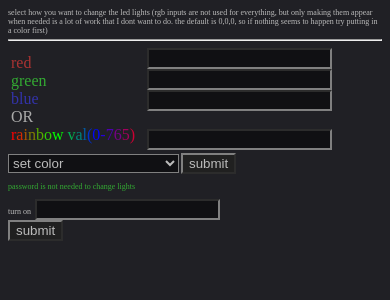
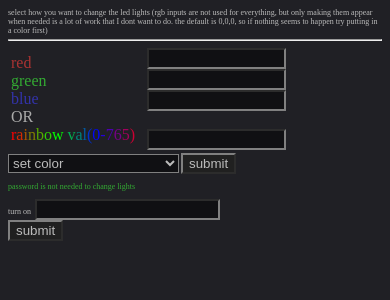
Before and after one commit to e-shrdlu/LED-controller, a Flask app: page / in a window 390 px wide. Shown: the top 300 px of the page. Run offline with Flask 2, Linux system fonts and the light colour scheme.

Commit message:
added 'reset' to dropdown, kills all running animations instead of simply clearing, and added improved styling to html pages

```diff
--- a/app.py
+++ b/app.py
@@ -1,7 +1,7 @@
 # scp *.py pi@192.168.0.8:/home/pi/Desktop/webserver
 
 # ipconfig && D: && cd D:\Coding\allpython\0raspiLED\LED_project\LED-controller && py -m http.server
-# ssh pi@192.168.0.8 "curl 192.168.0.198:8000/app.py > ~/Desktop/webserver/app.py && curl 192.168.0.198:8000/templates/index.html > ~/Desktop/webserver/templates/index.html && curl 192.168.0.198:8000/led.py > ~/Desktop/webserver/led.py && curl 192.168.0.198:8000/pswd.txt > ~/Desktop/webserver/pswd.txt && curl 192.168.0.198:8000/led_change_handler.py > ~/Desktop/webserver/led_change_handler.py && curl 192.168.0.198:8000/pswd.txt > ~/Desktop/webserver/pswd.txt && curl 192.168.0.198:8000/alarm_handler.py > ~/Desktop/webserver/alarm_handler.py && sudo python3 ~/Desktop/webserver/app.py"
+# ssh pi@192.168.0.8 "curl 192.168.0.198:8000/app.py > ~/Desktop/webserver/app.py && curl 192.168.0.198:8000/templates/index.html > ~/Desktop/webserver/templates/index.html && curl 192.168.0.198:8000/led.py > ~/Desktop/webserver/led.py && curl 192.168.0.198:8000/pswd.txt > ~/Desktop/webserver/pswd.txt && curl 192.168.0.198:8000/led_change_handler.py > ~/Desktop/webserver/led_change_handler.py && curl 192.168.0.198:8000/alarm_handler.py > ~/Desktop/webserver/alarm_handler.py && curl 192.168.0.198:8000/templates/alarm.html > ~/Desktop/webserver/templates/alarm.html && sudo python3 ~/Desktop/webserver/app.py"
 # ssh pi@192.168.0.8 "curl 192.168.0.198:8000/led.py > ~/Desktop/webserver/led.py && sudo reboot python3 ~/Desktop/webserver/app.py"
 
 # curl -X POST -F red=12 -F green=33 -F blue=2 -F rainbow_val= -F choice="set color" http://192.168.0.8
--- a/led.py
+++ b/led.py
@@ -462,8 +462,13 @@ def also_no_a(strip,rgb,iterations=0):
 def really_just_dont_a(strip,rgb,iterations=0):
     no(strip,iterations,delay=0)
 
+def reset_a(strip,rgb,iterations=0):
+    global go
+    clear(strip)
+    go=False
 
-animations = {"set color":set_color_a, "bounce":bounce_a, "negative bounce":negative_bounce_a, "rainbow bounce":rainbow_bounce_a, "negative rainbow bounce":negative_rainbow_bounce_a, "rainbow wipe":rainbow_wipe_a, "rainbow swipe":rainbow_swipe_a, "flowing rainbow":rainbow_a, "rainbow fade":rainbow_fade_a, "static rainbow":static_rainbow_a, "random flash":random_flash_a, "random flash rgb only":random_flash_rgb_only_a, "theatre lights":theatre_lights_a, "rainbow theatre lights":rainbow_theatre_lights_a, "alarm":alarm_a, "no":no_a, "also no":also_no_a, "really, just dont":really_just_dont_a, "cycle all functions":cycle_all_a, "demo":demo_a, "clear":clear_a} #  not in rn: "warm color wave":warm_color_wave_a, "cool color wave":cool_color_wave_a,
+
+animations = {"set color":set_color_a, "bounce":bounce_a, "negative bounce":negative_bounce_a, "rainbow bounce":rainbow_bounce_a, "negative rainbow bounce":negative_rainbow_bounce_a, "rainbow wipe":rainbow_wipe_a, "rainbow swipe":rainbow_swipe_a, "flowing rainbow":rainbow_a, "rainbow fade":rainbow_fade_a, "static rainbow":static_rainbow_a, "random flash":random_flash_a, "random flash rgb only":random_flash_rgb_only_a, "theatre lights":theatre_lights_a, "rainbow theatre lights":rainbow_theatre_lights_a, "alarm":alarm_a, "no":no_a, "also no":also_no_a, "really, just dont":really_just_dont_a, "cycle all functions":cycle_all_a, "demo":demo_a, "reset":reset_a, "clear":clear_a} #  not in rn: "warm color wave":warm_color_wave_a, "cool color wave":cool_color_wave_a,
     #randomized(strip,100,True)
 if __name__ == "__main__":
     """setup"""
--- a/templates/index.html
+++ b/templates/index.html
@@ -28,6 +28,9 @@
         body {
             font-size: 8px;
         }
+        input {
+            max-width:75%;
+        }
     }
 
 </style>
@@ -54,14 +57,14 @@
             </td>
             <td>&nbsp;</td>
             <td>
-                <input class="form-control" type="tel" name="red" style="color: #da3333">
+                <input type="tel" name="red" style="color: #da3333">
                 <br/>
-                <input class="form-control" type="tel" name="green" style="color: #33da33">
+                <input type="tel" name="green" style="color: #33da33">
                 <br/>
-                <input class="form-control" type="tel" name="blue" style="color: #3333da">
+                <input type="tel" name="blue" style="color: #3333da">
                 <br/>
                 <br/>
-                <input class="form-control" type="tel" name="rainbow_val" style="color:#dadada">
+                <input type="tel" name="rainbow_val" style="color:#dadada">
             </td>
         </tr>
     </table>
@@ -73,7 +76,7 @@
     {% if password_needed %}
     <div class="form-group">
         <label>password</label>
-        <input class="form-control" type="password" name="password">
+        <input type="password" name="password">
     </div>
     {% endif %}
     <button type="submit" class="btn btn-primary">submit</button>
@@ -94,7 +97,7 @@
         {% else %}
         <label>turn on </label>
         {% endif %}
-        <input class="form-control" type="password" name="password">
+        <input type="password" name="password">
     </div>
 
     <button type="submit" class="btn btn-primary">submit</button>
```
Also changed, not shown: templates/alarm.html (+8 -5 lines).
